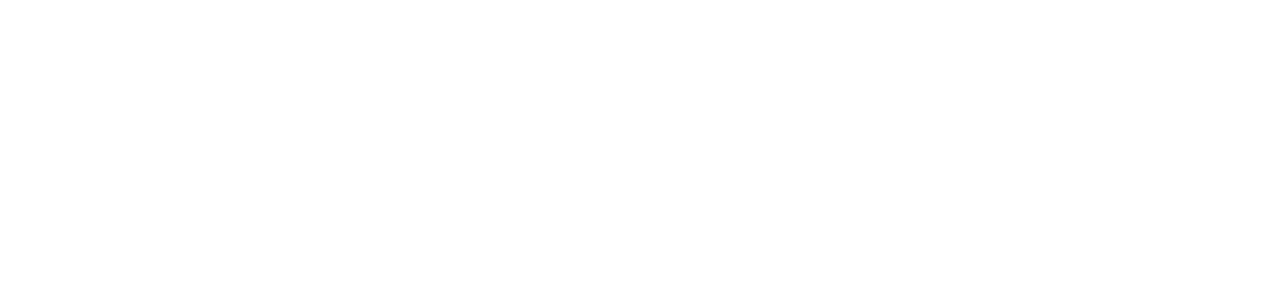
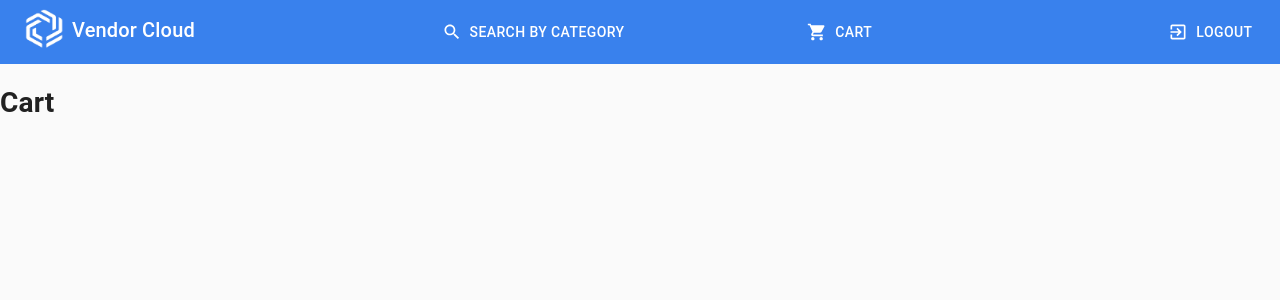
Before and after one commit to shreyamandal123/FSA_Assignment, a React (Create React App) app: page /cart in a window 1280 px wide. Shown: the top 300 px of the page. Built offline with nearby package versions, Linux system fonts and the light colour scheme; the HTML template or start-up script is replaced by a standard one.

Commit message:
Added frontend boiler plate for User side

```diff
--- a/src/App.js
+++ b/src/App.js
@@ -3,6 +3,8 @@
 import Dashboard from "./Admin/Dashboard/index";
 import RegisterShop from "./Admin/RegisterShop/index";
 import Inventory from "./Admin/Inventory/index";
+import User from "./User/index";
+import Cart from "./User/Cart/index";
 import { BrowserRouter as Router, Route } from "react-router-dom";
 
 function App() {
@@ -12,6 +14,8 @@
       <Route path="/dashboard" component={Dashboard}></Route>
       <Route path="/registershop" component={RegisterShop}></Route>
       <Route path="/inventory" component={Inventory}></Route>
+      <Route path="/user" component={User}></Route>
+      <Route path="/cart" component={Cart}></Route>
     </Router>
   );
 }
--- /dev/null
+++ b/src/User/Cart/index.jsx
@@ -0,0 +1,15 @@
+import React from "react";
+import Header from "../Header";
+
+class Cart extends React.Component {
+  render() {
+    return (
+      <div>
+        <Header />
+        <h1>Cart</h1>
+      </div>
+    );
+  }
+}
+
+export default Cart;
--- /dev/null
+++ b/src/User/Header.jsx
@@ -0,0 +1,150 @@
+import React from "react";
+import PropTypes from "prop-types";
+import {
+  AppBar,
+  Toolbar,
+  Typography,
+  CssBaseline,
+  useScrollTrigger,
+  Button,
+  Grid,
+  withStyles,
+  Dialog,
+  DialogActions,
+  DialogContent,
+  DialogTitle,
+  FormControl,
+  Select,
+  makeStyles,
+} from "@material-ui/core";
+import Logo from "../images/logo.png";
+import ShoppingCartIcon from "@material-ui/icons/ShoppingCart";
+import SearchIcon from "@material-ui/icons/Search";
+import ExitToAppIcon from "@material-ui/icons/ExitToApp";
+import { Link } from "react-router-dom";
+import "../App.css";
+
+function ElevationScroll(props) {
+  const { children, window } = props;
+  const trigger = useScrollTrigger({
+    disableHysteresis: true,
+    threshold: 0,
+    target: window ? window() : undefined,
+  });
+
+  return React.cloneElement(children, {
+    elevation: trigger ? 4 : 0,
+  });
+}
+
+ElevationScroll.propTypes = {
+  children: PropTypes.element.isRequired,
+  window: PropTypes.func,
+};
+
+const StyledAppBar = withStyles({
+  root: {
+    background: "linear-gradient(45deg,#3981ed 60rem,#246ad4 30rem)",
+  },
+  label: {
+    textTransform: "capitalize",
+  },
+})(AppBar);
+
+const useStyles = makeStyles((theme) => ({
+  container: {
+    display: "flex",
+    flexWrap: "wrap",
+  },
+  formControl: {
+    margin: theme.spacing(1),
+    minWidth: 300,
+  },
+}));
+
+export default function Header(props) {
+  const classes = useStyles();
+  const [open, setOpen] = React.useState(false);
+
+  const handleClickOpen = () => {
+    setOpen(true);
+  };
+
+  const handleClose = () => {
+    setOpen(false);
+  };
+
+  return (
+    <React.Fragment>
+      <CssBaseline />
+      <ElevationScroll {...props}>
+        <StyledAppBar>
+          <Toolbar>
+            <Link to="/user" className="link">
+              {" "}
+              <img
+                src={Logo}
+                alt="Logo"
+                height="40rem"
+                width="40rem"
+                style={{ marginRight: "0.5rem" }}
+              />
+            </Link>
+
+            <Grid container spacing={12}>
+              <Grid item xs={4}>
+                <Link to="/user" className="link">
+                  <Typography variant="h6">Vendor Cloud</Typography>
+                </Link>
+              </Grid>
+              <Grid item xs={4}>
+                <Button
+                  color="inherit"
+                  startIcon={<SearchIcon />}
+                  onClick={handleClickOpen}
+                >
+                  Search by Category
+                </Button>
+              </Grid>
+              <Grid item xs={4}>
+                <Link to="/cart" className="link">
+                  <Button color="inherit" startIcon={<ShoppingCartIcon />}>
+                    Cart
+                  </Button>
+                </Link>
+              </Grid>
+            </Grid>
+            <Button color="inherit" startIcon={<ExitToAppIcon />}>
+              Logout
+            </Button>
+          </Toolbar>
+        </StyledAppBar>
+      </ElevationScroll>
+      <Toolbar />
+      <Dialog open={open} onClose={handleClose}>
+        <DialogTitle>Select a category</DialogTitle>
+        <DialogContent>
+          <form className={classes.container}>
+            <FormControl className={classes.formControl}>
+              <Select>
+                <option>Grocery</option>
+                <option>Stationery and Novelties</option>
+                <option>Pharmacy</option>
+                <option>Clothing and Accessories</option>
+                <option>Cosmetics</option>
+              </Select>
+            </FormControl>
+          </form>
+        </DialogContent>
+        <DialogActions>
+          <Button onClick={handleClose} color="primary">
+            Cancel
+          </Button>
+          <Button onClick={handleClose} color="primary">
+            Ok
+          </Button>
+        </DialogActions>
+      </Dialog>
+    </React.Fragment>
+  );
+}
--- /dev/null
+++ b/src/User/index.jsx
@@ -0,0 +1,14 @@
+import React from "react";
+import Header from "./Header";
+
+class User extends React.Component {
+  render() {
+    return (
+      <div>
+        <Header />
+      </div>
+    );
+  }
+}
+
+export default User;
```
